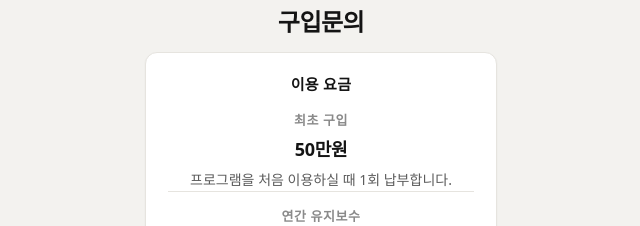
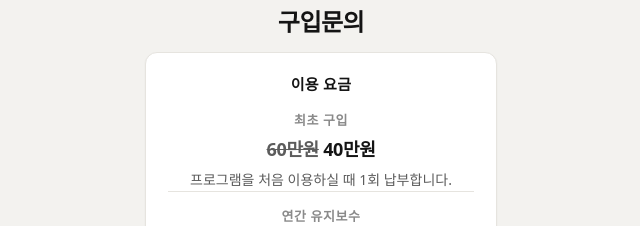
Before and after one commit to changhyun152521/HanQ-homepage, a React (Vite) app: page / in a window 1280 px wide. Shown: the part 2540-2766 px from the top of the page, without its empty margins (319-959 px from the left). Built offline with nearby package versions, Linux system fonts and the light colour scheme; a web font is replaced by a local one.

Commit message:
fix(pricing): 최초 구입 정가 60만원 취소선, 판매가 40만원으로 표기

```diff
--- a/src/App.css
+++ b/src/App.css
@@ -310,6 +310,12 @@ main {
   font-weight: 600;
   color: var(--ink);
   letter-spacing: -0.02em;
+}
+
+.pricing-list__strike {
+  color: var(--muted);
+  font-weight: 600;
+  text-decoration-thickness: 1px;
 }
 
 .pricing-list__note {
--- a/src/App.tsx
+++ b/src/App.tsx
@@ -215,6 +215,9 @@ export default function App() {
                   <dt className="pricing-list__term">최초 구입</dt>
                   <dd className="pricing-list__body">
                     <span className="pricing-list__amount">
+                      <s className="pricing-list__strike">
+                        {config.priceFirstPurchasePrevious}
+                      </s>{' '}
                       {config.priceFirstPurchase}
                     </span>
                     <span className="pricing-list__note">
--- a/src/config.ts
+++ b/src/config.ts
@@ -18,7 +18,9 @@ export const config = {
   promoYoutubeShortId: '5MamC1wVBFY',
 
   /** 구입·유지보수 요금 (표기용) */
-  priceFirstPurchase: '50만원',
+  /** 최초 구입 정가(취소선 표기) */
+  priceFirstPurchasePrevious: '60만원',
+  priceFirstPurchase: '40만원',
   priceAnnualMaintenance: '5만원',
 
   /** 카카오톡 1:1 오픈채팅 — https://open.kakao.com/o/sXqId5mi */
```
